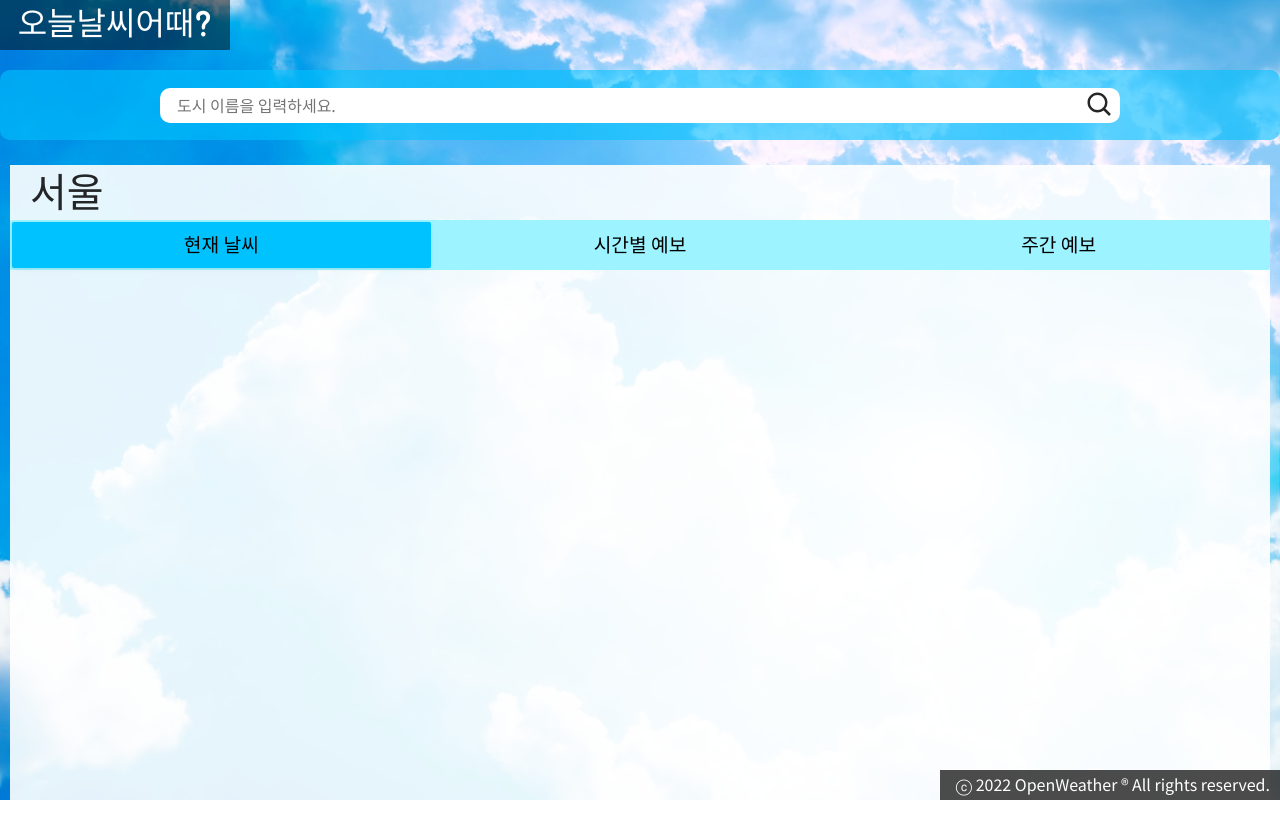
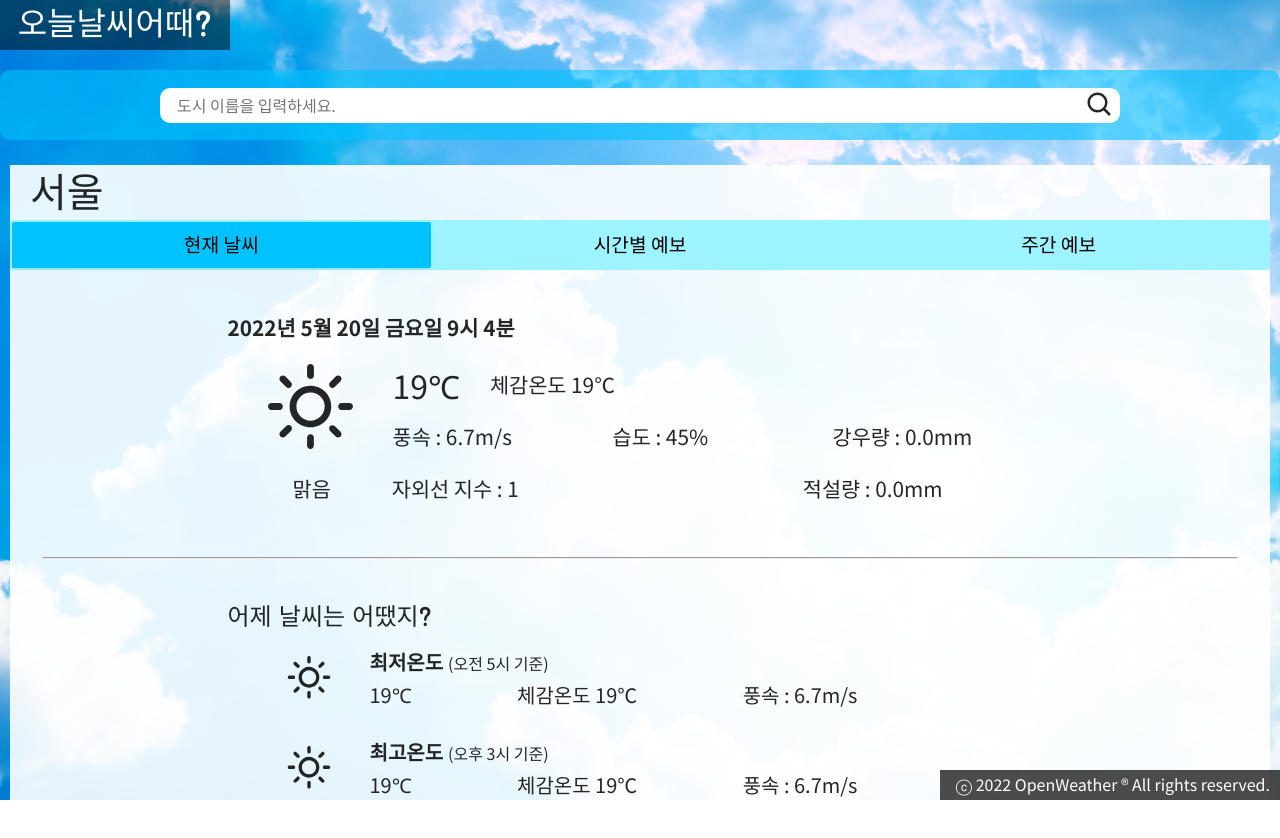
Before and after one commit to sowonHan/today-weather, a React (Create React App) app: page / in a window 1280 px wide. Shown: the top 838 px of the page. Built offline with nearby package versions, Linux system fonts and the light colour scheme; no server answers.

Commit message:
2022.05.25

```diff
--- a/package.json
+++ b/package.json
@@ -8,6 +8,7 @@
     "@testing-library/user-event": "^13.5.0",
     "antd": "^4.20.5",
     "axios": "^0.27.2",
+    "axios-hooks": "^3.0.4",
     "react": "^18.1.0",
     "react-dom": "^18.1.0",
     "react-icons": "^4.3.1",
--- a/src/components/Board.js
+++ b/src/components/Board.js
@@ -2,7 +2,8 @@ import React, { useState, useEffect } from "react";
 import styled from "styled-components";
 import axios from "axios";
 import Tab from "./Tab";
-// import Current from "./Current";
+import Current from "./Current";
+// import useAxios from "axios-hooks";
 // import Hourly from "./Hourly";
 // import Daily from "./Daily";
 
@@ -32,35 +33,55 @@ const Board = () => {
 
   let today = new Date();
   let yesterday = new Date(today.setDate(today.getDate() - 1));
-  let unix = Math.round(+yesterday / 1000);
+  let low = new Date(yesterday.setHours(5, 0, 0, 0));
+  let high = new Date(yesterday.setHours(15, 0, 0, 0));
+  let unixlow = Math.round(+low / 1000);
+  let unixhigh = Math.round(+high / 1000);
+  // 참고!! 현재 시간에다 날짜만 어제자로 하고 싶으면 let now = Date.now(yesterday); 이렇게 간단하게 할 수 있음
 
-  console.log("어제 :", unix);
+  const [latlon, setLatLon] = useState({ lat: "", lon: "" });
 
-  const getgeo = async () => {
-    try {
-      const geoResponse = await axios.get(cityGeo);
-      console.log("위치 :", geoResponse.data.coord.lon);
+  // const [{ data, loading, error }, refetch] = useAxios(cityGeo);
 
-      const onecallUrl = `https://api.openweathermap.org/data/2.5/onecall?lat=${geoResponse.data.coord.lat}&lon=${geoResponse.data.coord.lon}8&appid=18bcd66d8c2f78ea7c4d91ad9ee784bc&exclude=minutely,alerts&units=metric&lang=kr`;
+  useEffect(() => {
+    const getlocation = async () => {
+      try {
+        const geoResponse = await axios.get(cityGeo).then((res) => {
+          const latlon = {
+            lat: res.data.coord.lat,
+            lon: res.data.coord.lon,
+          };
 
-      const onecall = await axios.get(onecallUrl);
-      console.log("원콜", onecall);
+          setLatLon(latlon);
+        });
 
-      const yesterdayUrl = `https://api.openweathermap.org/data/2.5/onecall/timemachine?lat=${geoResponse.data.coord.lat}&lon=${geoResponse.data.coord.lon}&dt=${unix}&appid=18bcd66d8c2f78ea7c4d91ad9ee784bc&only_current={true}&units=metric&lang=kr`;
+        // const onecallUrl = `https://api.openweathermap.org/data/2.5/onecall?lat=${geoResponse.data.coord.lat}&lon=${geoResponse.data.coord.lon}8&appid=18bcd66d8c2f78ea7c4d91ad9ee784bc&exclude=minutely,alerts&units=metric&lang=kr`;
 
-      const yestercall = await axios.get(yesterdayUrl);
-      console.log("어제날씨 :", yestercall);
-    } catch (error) {
-      console.log(error);
-    }
-  };
+        // const onecall = await axios.get(onecallUrl).then((res) => {
+        //   console.log("원콜 :", res);
+        //   setCurrent(res.data.current);
+        // });
+
+        // const yesLowUrl = `https://api.openweathermap.org/data/2.5/onecall/timemachine?lat=${geoResponse.data.coord.lat}&lon=${geoResponse.data.coord.lon}&dt=${unixlow}&appid=18bcd66d8c2f78ea7c4d91ad9ee784bc&only_current={true}&units=metric&lang=kr`;
+
+        // const lowcall = await axios.get(yesLowUrl);
+
+        // const yesHighUrl = `https://api.openweathermap.org/data/2.5/onecall/timemachine?lat=${geoResponse.data.coord.lat}&lon=${geoResponse.data.coord.lon}&dt=${unixhigh}&appid=18bcd66d8c2f78ea7c4d91ad9ee784bc&only_current={true}&units=metric&lang=kr`;
+
+        // const highcall = await axios.get(yesHighUrl);
+      } catch (error) {
+        console.log("error :", error);
+      }
+    };
+    getlocation();
+  }, []);
 
   return (
     <WhiteBoard>
       <City>서울</City>
       <Tab />
       <DataContainer>
-        <div getgeo={getgeo()}></div>
+        <Current latlon={latlon} />
       </DataContainer>
     </WhiteBoard>
   );
--- a/src/components/Current.js
+++ b/src/components/Current.js
@@ -1,187 +1,13 @@
-import React from "react";
-import { WiDaySunny } from "react-icons/wi";
+import React, { useEffect, useState } from "react";
 import styled from "styled-components";
+import Today from "./Today";
+import Yesterday from "./Yesterday";
+// import axios from "axios";
 
-const AllContainer = styled.div`
-  width: 825px;
-  height: 200px;
-  margin: 47px auto 40px;
-
-  & p {
-    font-size: 1.3rem;
-  }
-
-  & > h3 {
-    font-family: "Jua", sans-serif;
-    font-size: 1.5rem;
-  }
-`;
-
-const Time = styled.p`
-  font-size: 1.15rem;
-  font-weight: 700;
-`;
-
-const TodayTop = styled.div`
-  display: flex;
-  margin: 10px 0;
-  align-items: center;
-`;
-
-const TodayIcon = styled(WiDaySunny)`
-  /* color: orange; */
-  flex: 1;
-  height: 120px;
-`;
-
-const IconNext = styled.div`
-  flex: 4;
-`;
-
-const FirstRow = styled.div`
-  display: flex;
-  margin-bottom: 20px;
-  align-items: center;
-
-  & > p:first-of-type {
-    font-size: 2rem;
-    margin-right: 30px;
-  }
-`;
-
-const SecondRow = styled.div`
-  display: flex;
-  padding-top: 5px;
-
-  & > p {
-    flex: 1;
-  }
-`;
-
-const TodayBottom = styled.div`
-  display: flex;
-  margin: 10px 0;
-
-  & > p:first-of-type {
-    margin-left: 65px;
-    margin-right: 61px;
-  }
-
-  & > p:last-of-type {
-    margin-left: 314px;
-  }
-`;
-
-const Today = () => {
-  return (
-    <AllContainer>
-      <Time>5월 19일 05:31 pm</Time>
-      <TodayTop>
-        <TodayIcon></TodayIcon>
-        <IconNext>
-          <FirstRow>
-            <p>19℃</p>
-            <p>체감온도 19℃</p>
-          </FirstRow>
-          <SecondRow>
-            <p>풍속 : 6.7m/s</p>
-            <p>습도 : 45%</p>
-            <p>강우량 : 0.0mm</p>
-          </SecondRow>
-        </IconNext>
-      </TodayTop>
-      <TodayBottom>
-        <p>맑음</p>
-        <p>자외선 지수 : 1</p>
-        <p>적설량 : 0.0mm</p>
-      </TodayBottom>
-    </AllContainer>
-  );
-};
-
-const SubCon = styled.div`
-  width: 610px;
-  height: 170px;
-  margin: 3px 0 0 20px;
-
-  & p {
-    font-size: 1.25rem;
-  }
-`;
-
-const LowAndHigh = styled.div`
-  width: 610px;
-  height: 90px;
-  display: flex;
-  align-items: center;
-`;
-
-const YesterIcon = styled(WiDaySunny)`
-  flex: 1;
-  height: 60px;
-`;
-
-const DataZone = styled.div`
-  flex: 4;
-
-  & > p {
-    font-weight: 600;
-
-    & > span {
-      font-size: 1rem;
-      font-weight: 400;
-      margin-left: 5px;
-    }
-  }
-
-`;
-
-const Data2Row = styled.div`
-  margin-top: 13px;
-  display: flex;
-  justify-content: space-between;
-`;
-
-const Yesterday = () => {
-  return (
-    <AllContainer>
-      <h3>어제 날씨는 어땠지?</h3>
-      <SubCon>
-        <LowAndHigh>
-          <YesterIcon></YesterIcon>
-          <DataZone>
-            <p>최저온도
-              <span>(오전 5시 기준)</span>
-            </p>
-            <Data2Row>
-              <p>19℃</p>
-              <p>체감온도 19℃</p>
-              <p>풍속 : 6.7m/s</p>
-            </Data2Row>
-          </DataZone>
-        </LowAndHigh>
-        <LowAndHigh>
-          <YesterIcon />
-          <DataZone>
-            <p>최고온도
-              <span>(오후 3시 기준)</span>
-            </p>
-            <Data2Row>
-              <p>19℃</p>
-              <p>체감온도 19℃</p>
-              <p>풍속 : 6.7m/s</p>
-            </Data2Row>
-          </DataZone>
-        </LowAndHigh>
-      </SubCon>
-    </AllContainer>
-  );
-};
-
-const Current = () => {
+const Current = ({ latlon }) => {
   return (
     <>
-      <Today />
+      <Today latlon={latlon} />
       <hr />
       <Yesterday />
     </>
--- /dev/null
+++ b/src/components/Today.js
@@ -0,0 +1,140 @@
+import React, { useEffect, useState } from "react";
+import styled from "styled-components";
+import { WiDaySunny } from "react-icons/wi";
+import axios from "axios";
+
+const dateBuilder = (d) => {
+  let days = ["일", "월", "화", "수", "목", "금", "토"];
+
+  let year = d.getFullYear();
+  let month = d.getMonth() + 1;
+  let date = d.getDate();
+  let day = days[d.getDay()];
+  let hour = d.getHours();
+  let minute = d.getMinutes();
+  // 디지털 시간 표기 let time = d.toTimeString().substring(0, 5);
+
+  return `${year}년 ${month}월 ${date}일 ${day}요일 ${hour}시 ${minute}분`;
+};
+
+const AllContainer = styled.div`
+  width: 825px;
+  height: 200px;
+  margin: 47px auto 40px;
+
+  & p {
+    font-size: 1.3rem;
+  }
+
+  & > h3 {
+    font-family: "Jua", sans-serif;
+    font-size: 1.5rem;
+  }
+`;
+
+const Time = styled.p`
+  font-size: 1.15rem;
+  font-weight: 700;
+`;
+
+const TodayTop = styled.div`
+  display: flex;
+  margin: 10px 0;
+  align-items: center;
+`;
+
+const TodayIcon = styled(WiDaySunny)`
+  flex: 1;
+  height: 120px;
+  display: block;
+  /* margin: 0 20px 0 24px; */
+`;
+
+const IconNext = styled.div`
+  flex: 4;
+`;
+
+const FirstRow = styled.div`
+  display: flex;
+  margin-bottom: 20px;
+  align-items: center;
+
+  & > p:first-of-type {
+    font-size: 2rem;
+    margin-right: 30px;
+  }
+`;
+
+const SecondRow = styled.div`
+  display: flex;
+  padding-top: 5px;
+
+  & > p {
+    flex: 1;
+  }
+`;
+
+const TodayBottom = styled.div`
+  display: flex;
+  margin: 10px 0;
+
+  & > p:first-of-type {
+    margin-left: 65px;
+    margin-right: 61px;
+  }
+
+  & > p:last-of-type {
+    margin-left: 284px;
+  }
+`;
+
+const Today = ({ latlon }) => {
+  const { lat, lon } = latlon;
+
+  const onecallUrl = `https://api.openweathermap.org/data/2.5/onecall?lat=${lat}&lon=${lon}8&appid=18bcd66d8c2f78ea7c4d91ad9ee784bc&exclude=minutely,alerts&units=metric&lang=kr`;
+
+  const [today, setToday] = useState("");
+
+  useEffect(() => {
+    const getToday = async () => {
+      try {
+        const onecall = axios.get(onecallUrl).then((rdata) => {
+          console.log("원콜", rdata);
+          // setToday({
+
+          // });
+        });
+      } catch (error) {
+        console.log("error :", error);
+      }
+    };
+    getToday();
+  }, [latlon]);
+
+  return (
+    <AllContainer>
+      <Time>{dateBuilder(new Date())}</Time>
+      <TodayTop>
+        <TodayIcon></TodayIcon>
+        <IconNext>
+          <FirstRow>
+            <p>19℃</p>
+            <p>체감온도 19℃</p>
+          </FirstRow>
+          <SecondRow>
+            <p>풍속 : 6.7m/s</p>
+            <p>습도 : 45%</p>
+            <p>강우량 : 0.0mm</p>
+          </SecondRow>
+        </IconNext>
+      </TodayTop>
+      <TodayBottom>
+        <p>맑음</p>
+        <p>자외선 지수 : 1</p>
+        <p>적설량 : 0.0mm</p>
+      </TodayBottom>
+    </AllContainer>
+  );
+};
+
+export default Today;
--- /dev/null
+++ b/src/components/Yesterday.js
@@ -0,0 +1,101 @@
+import React, { useEffect, useState } from "react";
+import styled from "styled-components";
+import { WiDaySunny } from "react-icons/wi";
+
+const AllContainer = styled.div`
+  width: 825px;
+  height: 200px;
+  margin: 47px auto 40px;
+
+  & p {
+    font-size: 1.3rem;
+  }
+
+  & > h3 {
+    font-family: "Jua", sans-serif;
+    font-size: 1.5rem;
+  }
+`;
+
+const SubCon = styled.div`
+  width: 610px;
+  height: 170px;
+  margin: 3px 0 0 20px;
+
+  & p {
+    font-size: 1.25rem;
+  }
+`;
+
+const LowAndHigh = styled.div`
+  width: 610px;
+  height: 90px;
+  display: flex;
+  align-items: center;
+`;
+
+const YesterIcon = styled(WiDaySunny)`
+  display: block;
+  flex: 1;
+  height: 60px;
+`;
+
+const DataZone = styled.div`
+  flex: 4;
+
+  & > p {
+    font-weight: 600;
+
+    & > span {
+      font-size: 1rem;
+      font-weight: 400;
+      margin-left: 5px;
+    }
+  }
+`;
+
+const Data2Row = styled.div`
+  margin-top: 13px;
+  display: flex;
+  justify-content: space-between;
+`;
+
+const Yesterday = () => {
+  return (
+    <AllContainer>
+      <h3>어제 날씨는 어땠지?</h3>
+      <SubCon>
+        <LowAndHigh>
+          <YesterIcon />
+          <DataZone>
+            <p>
+              최저온도
+              <span>(오전 5시 기준)</span>
+            </p>
+            <Data2Row>
+              <p>19℃</p>
+              <p>체감온도 19℃</p>
+              <p>풍속 : 6.7m/s</p>
+            </Data2Row>
+          </DataZone>
+        </LowAndHigh>
+        <LowAndHigh>
+          <YesterIcon />
+          <DataZone>
+            <p>
+              최고온도
+              <span>(오후 3시 기준)</span>
+            </p>
+            <Data2Row>
+              <p>19℃</p>
+              <p>체감온도 19℃</p>
+              <p>풍속 : 6.7m/s</p>
+            </Data2Row>
+          </DataZone>
+        </LowAndHigh>
+      </SubCon>
+    </AllContainer>
+  );
+};
+
+export default Yesterday;
```
Also changed, not shown: src/hooks/useApi.js (added), 1 other file (tests, documents, lock files or other folders).
